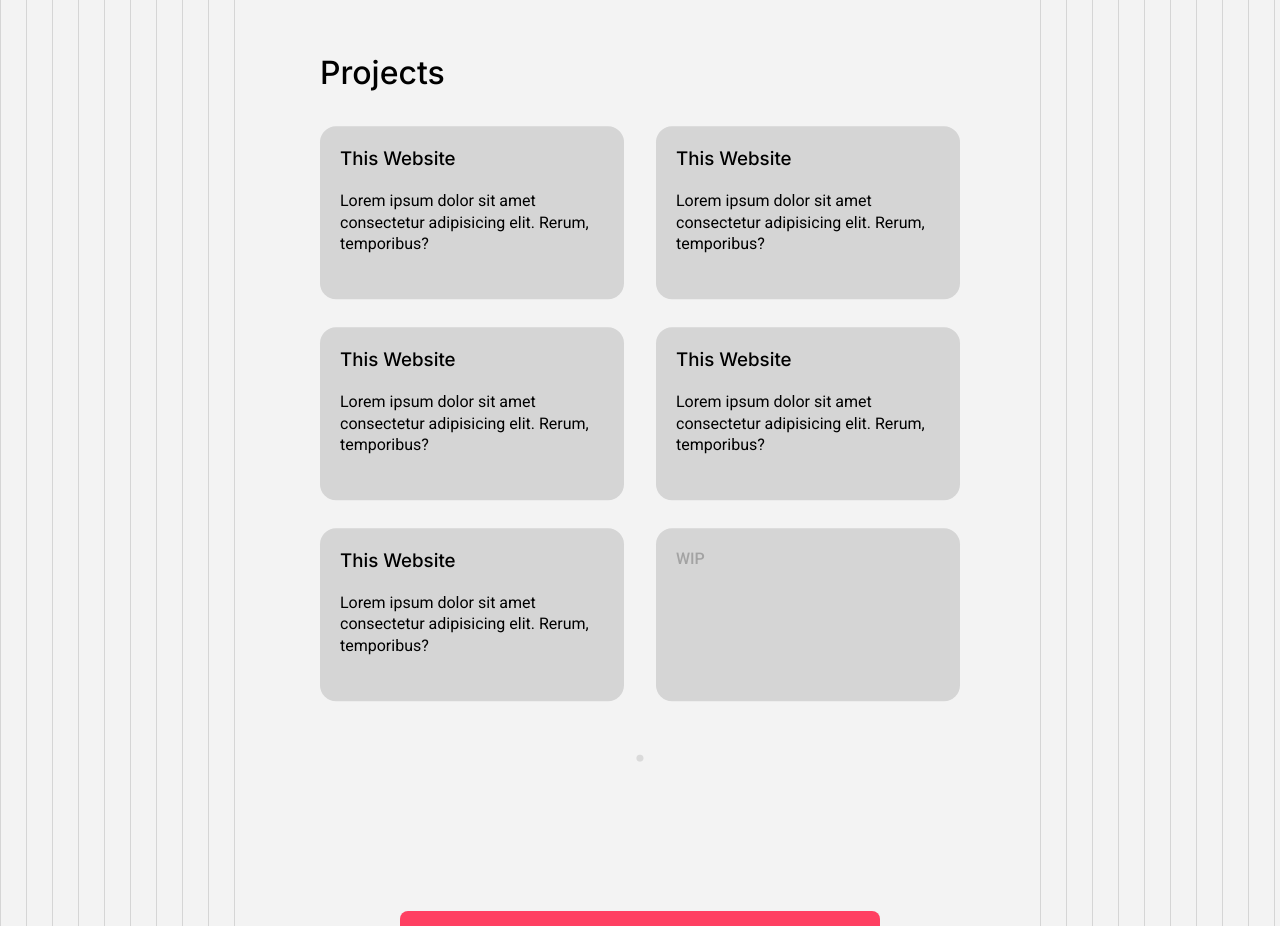
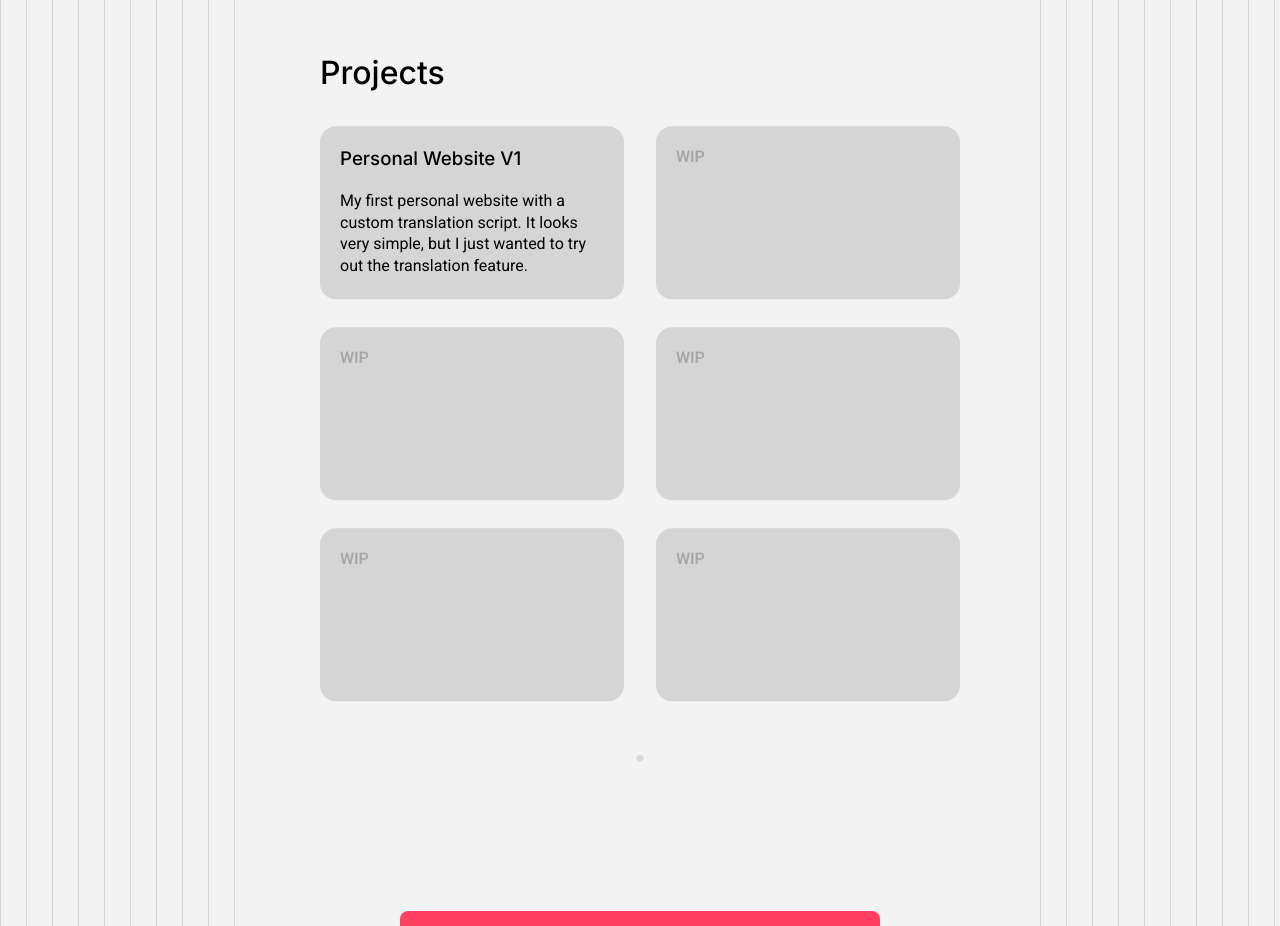
Before and after one commit to yurimimi/yurimimi.github.io, a plain HTML site: page index.html in a window 1280 px wide. Shown: the part 1640-2566 px from the top of the page. Drawn offline with Linux system fonts and the light colour scheme.

Commit message:
link edit in projects

```diff
--- a/index.html
+++ b/index.html
@@ -74,71 +74,52 @@
                 </h1>
                 <ul>
                     <li>
-                        <a href="#">
+                        <a
+                            href="https://github.com/yurimimi/personal_website_v1">
                             <div>
-                                <h3>this website</h3>
+                                <h3>personal website v1</h3>
                                 <p>
-                                    Lorem ipsum dolor sit amet
-                                    consectetur
-                                    adipisicing elit. Rerum,
-                                    temporibus?
+                                    My first personal website with a
+                                    custom translation script. It
+                                    looks very simple, but I just
+                                    wanted to try out the translation
+                                    feature.
                                 </p>
                             </div>
                         </a>
                     </li>
                     <li>
-                        <a href="#">
                         <div>
-                                <h3>this website</h3>
-                                <p>
-                                    Lorem ipsum dolor sit amet
-                                    consectetur
-                                    adipisicing elit. Rerum,
-                                    temporibus?
+                            <p
+                                style="color: var(--gray-dark-10); font-weight: 500;">
+                                WIP
                             </p>
                         </div>
-                        </a>
                     </li>
                     <li>
-                        <a href="#">
                         <div>
-                                <h3>this website</h3>
-                                <p>
-                                    Lorem ipsum dolor sit amet
-                                    consectetur
-                                    adipisicing elit. Rerum,
-                                    temporibus?
+                            <p
+                                style="color: var(--gray-dark-10); font-weight: 500;">
+                                WIP
                             </p>
                         </div>
-                        </a>
                     </li>
                     <li>
-                        <a href="#">
                         <div>
-                                <h3>this website</h3>
-                                <p>
-                                    Lorem ipsum dolor sit amet
-                                    consectetur
-                                    adipisicing elit. Rerum,
-                                    temporibus?
+                            <p
+                                style="color: var(--gray-dark-10); font-weight: 500;">
+                                WIP
                             </p>
                         </div>
-                        </a>
                     </li>
                     <li>
-                        <a href="#">
                         <div>
-                                <h3>this website</h3>
-                                <p>
-                                    Lorem ipsum dolor sit amet
-                                    consectetur
-                                    adipisicing elit. Rerum,
-                                    temporibus?
+                            <p
+                                style="color: var(--gray-dark-10); font-weight: 500;">
+                                WIP
                             </p>
                         </div>
-                        </a>
                     </li>
-
                     <li>
                         <div>
                             <p
```
Lines whose indentation alone changed are shown as unchanged.
